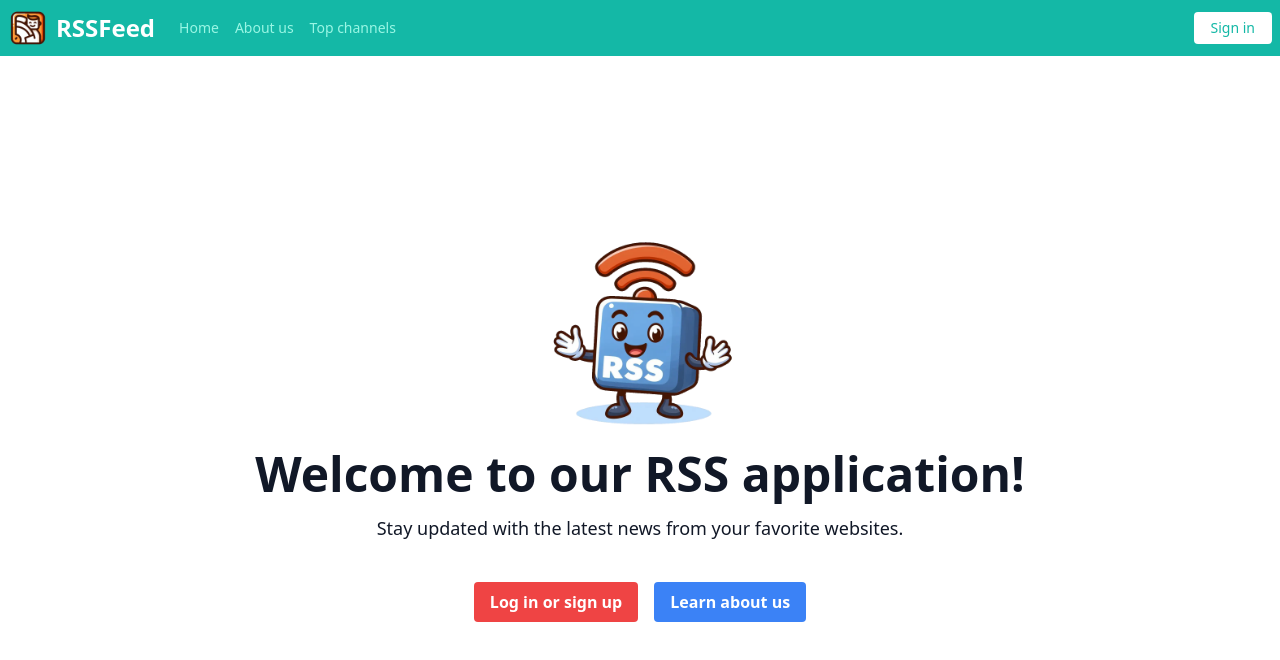
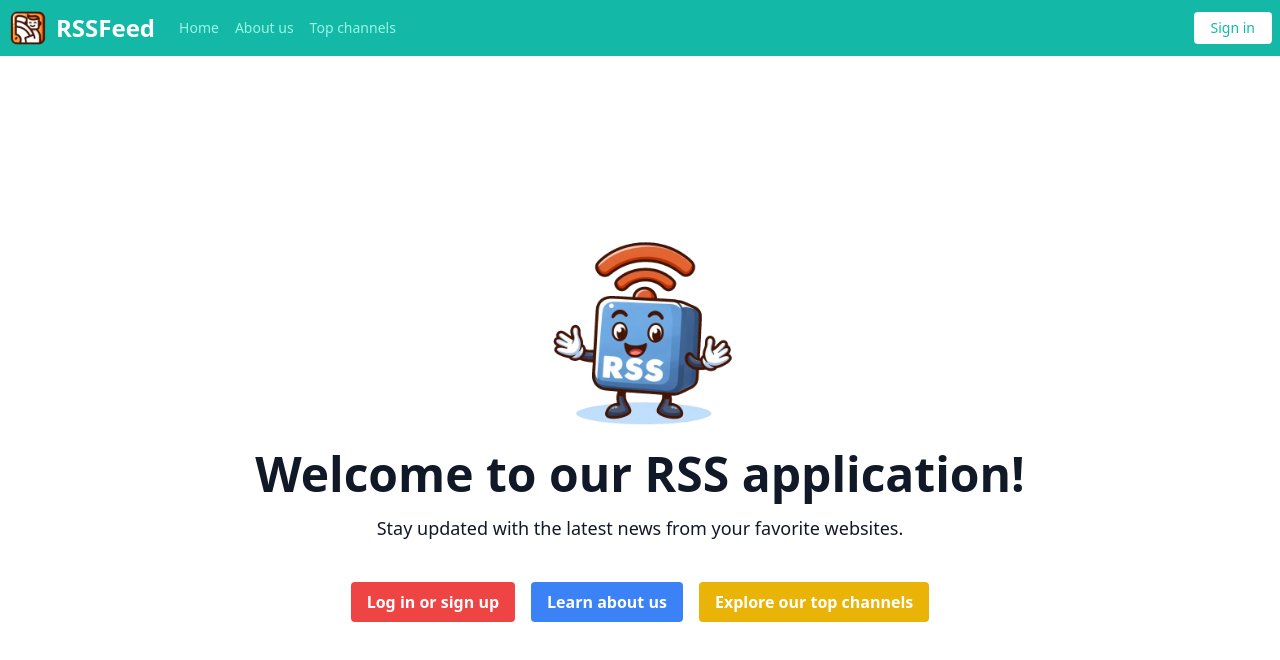
Before and after one commit to Jonas-Dietrich/oidafr, a React (Vite) app: page / in a window 1280 px wide. Shown: the top 660 px of the page. Built offline with nearby package versions, Linux system fonts and the light colour scheme.

Commit message:
new links for home

```diff
--- a/src/views/Home.tsx
+++ b/src/views/Home.tsx
@@ -42,6 +42,10 @@
                    className="bg-red-500 hover:bg-red-700 text-white font-bold py-2 px-4 rounded m-2">
                     See your latest articles
                 </a>
+                <a href="/top-channels"
+                   className="bg-yellow-500 hover:bg-yellow-700 text-white font-bold py-2 px-4 rounded m-2">
+                    Find your next channel
+                </a>
             </div>}
             {!session &&
                 <div className={"flex"}>
@@ -53,6 +57,10 @@
                        className="bg-blue-500 hover:bg-blue-700 text-white font-bold py-2 px-4 rounded m-2">
                         Learn about us
                     </a>
+                    <a href="/top-channels"
+                       className="bg-yellow-500 hover:bg-yellow-700 text-white font-bold py-2 px-4 rounded m-2">
+                        Explore our top channels
+                    </a>
                 </div>
             }
         </div>
```
